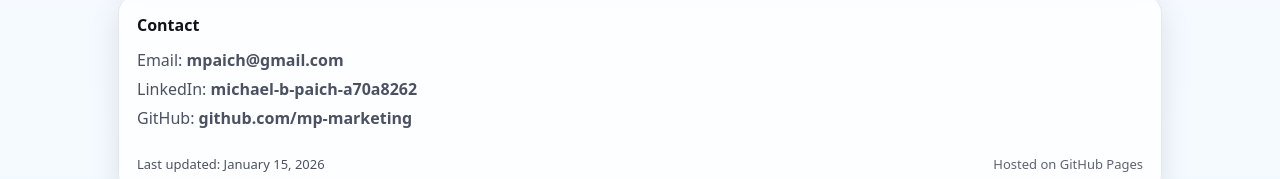
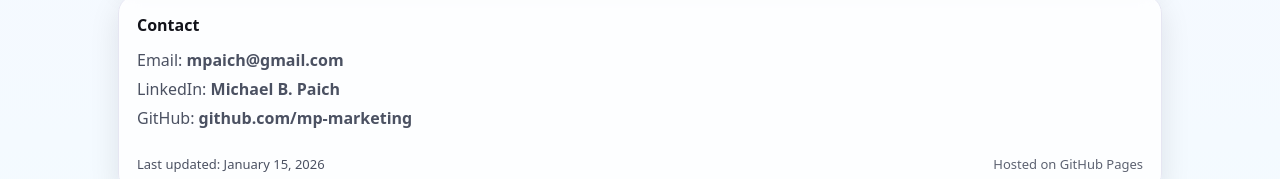
Before and after one commit to mp-marketing/mp-marketing.github.io, a plain HTML site: page index.html in a window 1280 px wide. Shown: the part 1260-1439 px from the top of the page. Drawn offline with Linux system fonts and the light colour scheme.

Commit message:
Fix HTML encoding issues in index.html

```diff
--- a/index.html
+++ b/index.html
@@ -371,7 +371,7 @@
         <h2 class="sectionTitle">Contact</h2>
         <p class="contactLine" style="margin:0;color:var(--muted);line-height:1.8;">
           Email: <a href="mailto:mpaich@gmail.com">mpaich@gmail.com</a><br />
-          LinkedIn: <a href="https://www.linkedin.com/in/michael-b-paich-a70a8262/" target="_blank" rel="noopener">michael-b-paich-a70a8262</a><br />
+          LinkedIn: <a href="https://www.linkedin.com/in/michael-b-paich-a70a8262/" target="_blank" rel="noopener">Michael B. Paich</a><br />
           GitHub: <a href="https://github.com/mp-marketing" target="_blank" rel="noopener">github.com/mp-marketing</a>
         </p>
 
```
